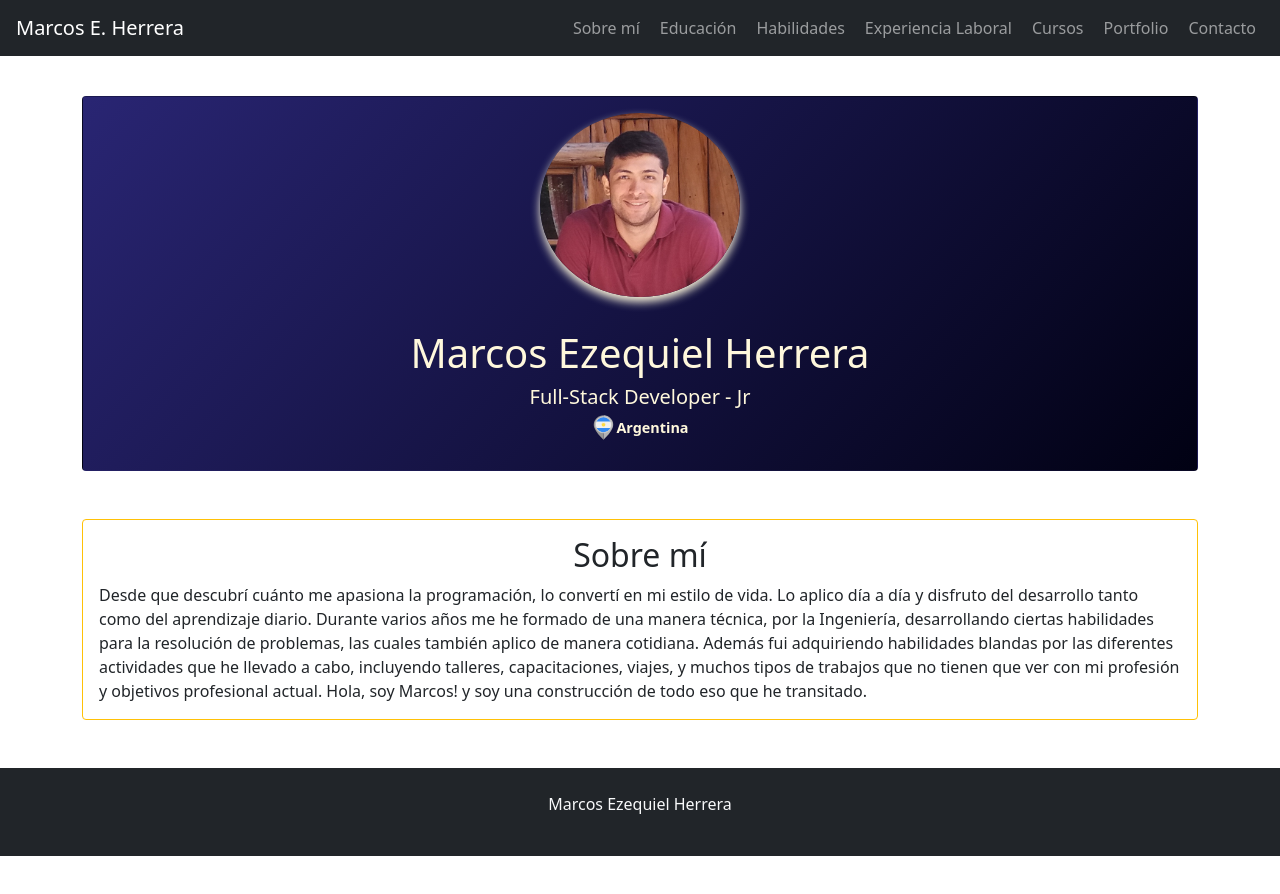
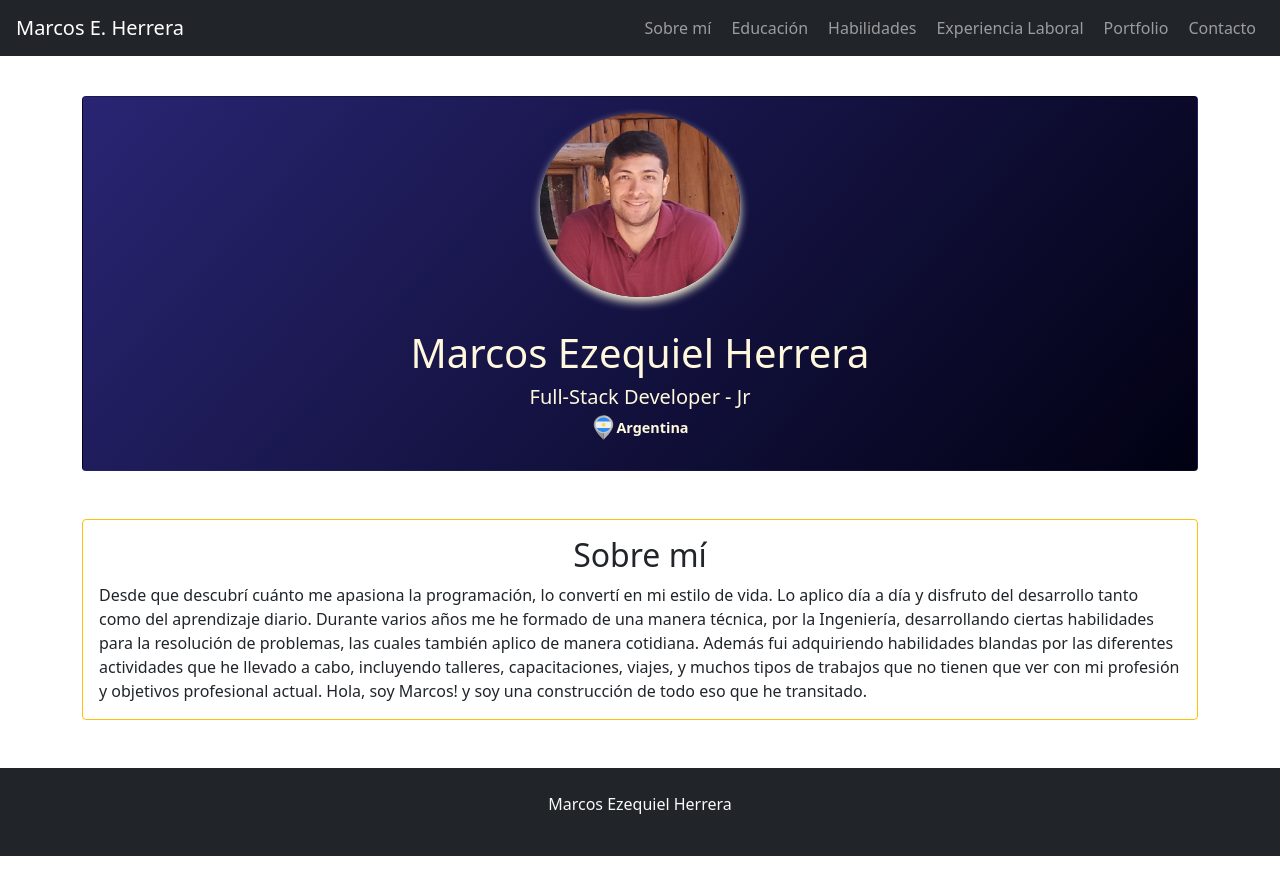
Before and after one commit to marcosihe/cv, a React (Create React App) app: page / in a window 1280 px wide. Shown: the top 894 px of the page. Built offline with nearby package versions, Linux system fonts and the light colour scheme.

Commit message:
Se quito el componente Cursos.

```diff
--- a/src/App.jsx
+++ b/src/App.jsx
@@ -5,7 +5,6 @@ import { SobreMi } from "./components/SobreMi";
 import { Educacion } from "./components/Educacion";
 import { Habilidades } from "./components/Habilidades";
 import { Experiencia } from "./components/Experiencia";
-import { Cursos } from "./components/Cursos";
 import { Portfolio } from "./components/Portfolio";
 import { Contacto } from "./components/Contacto";
 import { Container } from "react-bootstrap";
@@ -33,9 +32,6 @@ function App() {
           <Route exact path="/marcos/habilidades">
             <Habilidades></Habilidades>
           </Route>
-          <Route exact path="/marcos/cursos">
-            <Cursos></Cursos>
-          </Route>
           <Route exact path="/marcos/portfolio">
             <Portfolio></Portfolio>
           </Route>
--- a/src/components/Cursos.jsx
+++ /dev/null
@@ -1,9 +0,0 @@
-import React from 'react'
-
-export const Cursos = () => {
-    return (
-        <div>
-
-        </div>
-    )
-}
--- a/src/components/commons/Navegacion.jsx
+++ b/src/components/commons/Navegacion.jsx
@@ -29,9 +29,6 @@ export const Navegacion = () => {
             >
               Experiencia Laboral
             </NavLink>
-            <NavLink exact={true} to="/marcos/cursos" className="nav-link ms-1">
-              Cursos
-            </NavLink>
             <NavLink exact={true} to="/marcos/portfolio" className="nav-link ms-1">
               Portfolio
             </NavLink>
```
